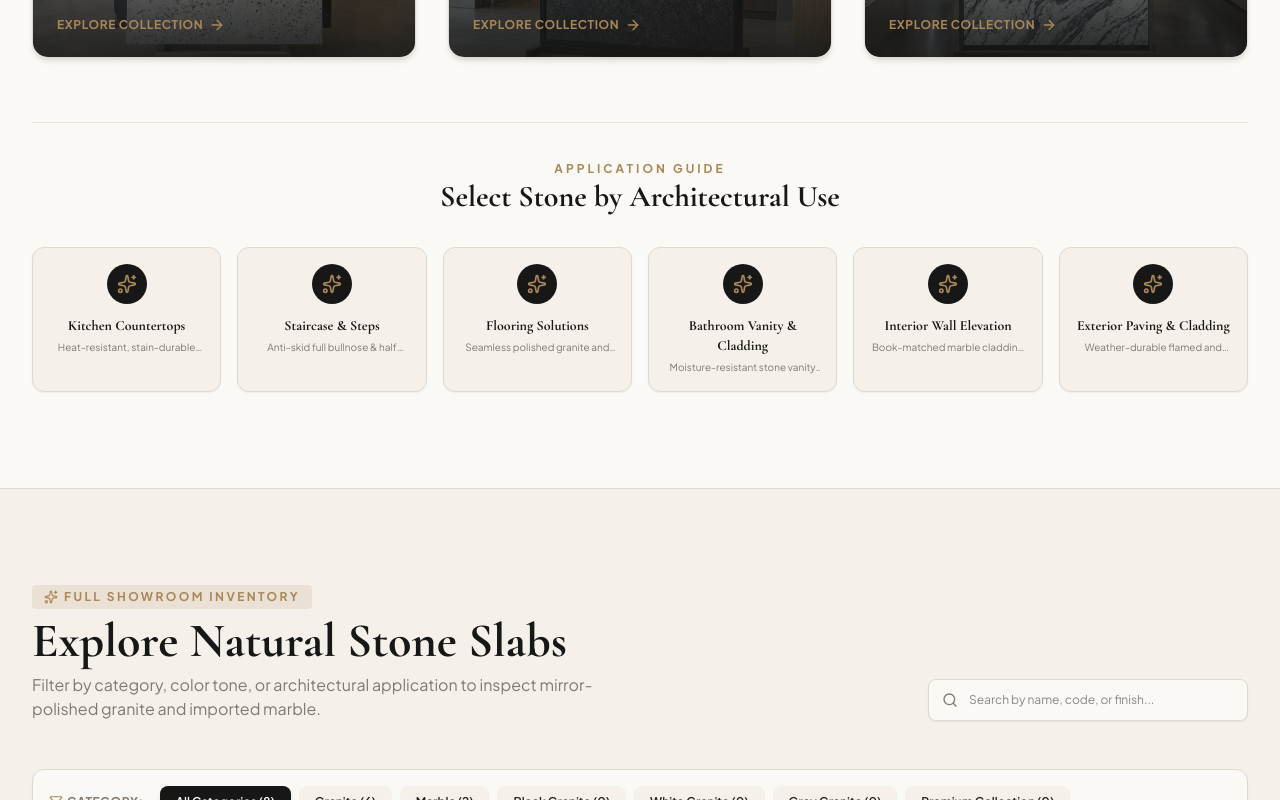
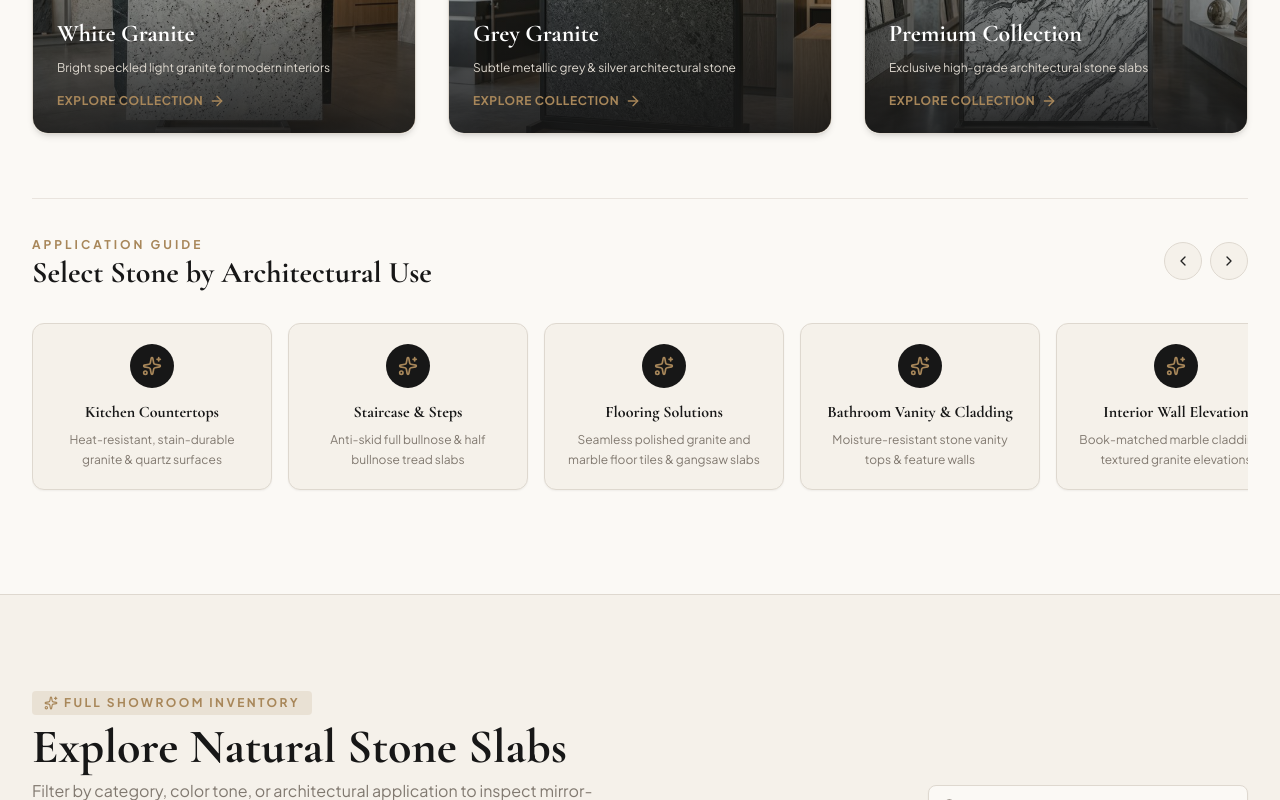
Before and after one commit to NYLEXWEB/Galaxy-Marble, a React (Vite) app: page / in a window 1280 px wide. Shown: the part 1760-2560 px from the top of the page. Built offline with nearby package versions, Linux system fonts and the light colour scheme.

Commit message:
feat: implement Hero, Navbar, and CollectionDiscovery components for the landing page

```diff
--- a/src/components/CollectionDiscovery.jsx
+++ b/src/components/CollectionDiscovery.jsx
@@ -1,8 +1,46 @@
-import React from "react";
-import { ArrowRight, Sparkles } from "lucide-react";
+import React, { useRef, useEffect, useState } from "react";
+import { ArrowRight, Sparkles, ChevronLeft, ChevronRight } from "lucide-react";
 import { COLLECTIONS, APPLICATION_DISCOVERY } from "../data/collections";
 
 export default function CollectionDiscovery({ onSelectCategory, onSelectApplication }) {
+  const scrollRef = useRef(null);
+  const [isPaused, setIsPaused] = useState(false);
+
+  // Auto-scroll loop for Architectural Use cards
+  useEffect(() => {
+    const el = scrollRef.current;
+    if (!el) return;
+
+    let animationFrameId;
+    const scrollSpeed = 0.8; // Smooth px scroll speed per frame
+
+    const step = () => {
+      if (!isPaused && el) {
+        el.scrollLeft += scrollSpeed;
+        // Infinite loop reset when reaching end of scroll
+        if (el.scrollLeft >= el.scrollWidth - el.clientWidth - 2) {
+          el.scrollLeft = 0;
+        }
+      }
+      animationFrameId = requestAnimationFrame(step);
+    };
+
+    animationFrameId = requestAnimationFrame(step);
+    return () => cancelAnimationFrame(animationFrameId);
+  }, [isPaused]);
+
+  const scrollLeft = () => {
+    if (scrollRef.current) {
+      scrollRef.current.scrollBy({ left: -260, behavior: "smooth" });
+    }
+  };
+
+  const scrollRight = () => {
+    if (scrollRef.current) {
+      scrollRef.current.scrollBy({ left: 260, behavior: "smooth" });
+    }
+  };
+
   return (
     <section id="collections" className="py-16 sm:py-24 bg-[#FBF9F5] border-b border-[#DED8CF]">
       <div className="max-w-7xl mx-auto px-4 sm:px-6 lg:px-8 space-y-16">
@@ -68,9 +106,11 @@ export default function CollectionDiscovery({ onSelectCategory, onSelectApplicat
           ))}
         </div>
 
-        {/* Application-based Discovery Section */}
-        <div className="pt-8 border-t border-[#DED8CF]/60 space-y-8">
-          <div className="text-center max-w-xl mx-auto space-y-2">
+        {/* Application-based Discovery Section (Auto-Scrolling & Touch Swipeable Carousel) */}
+        <div className="pt-8 border-t border-[#DED8CF]/60 space-y-6">
+
+          <div className="flex flex-col sm:flex-row items-center justify-between gap-4">
+            <div className="text-center sm:text-left space-y-1">
               <span className="text-xs uppercase tracking-[0.25em] font-bold text-[#A8875A]">
                 Application Guide
               </span>
@@ -79,25 +119,57 @@ export default function CollectionDiscovery({ onSelectCategory, onSelectApplicat
               </h3>
             </div>
 
-          <div className="grid grid-cols-2 sm:grid-cols-3 lg:grid-cols-6 gap-4">
-            {APPLICATION_DISCOVERY.map((app) => (
+            {/* Scroll Navigation Arrows */}
+            <div className="flex items-center gap-2">
+              <button
+                onClick={scrollLeft}
+                className="p-2.5 rounded-full bg-[#F5F1EA] hover:bg-[#171717] hover:text-white border border-[#DED8CF] transition-colors cursor-pointer"
+                title="Scroll Left"
+                aria-label="Scroll left"
+              >
+                <ChevronLeft className="w-4 h-4" />
+              </button>
+              <button
+                onClick={scrollRight}
+                className="p-2.5 rounded-full bg-[#F5F1EA] hover:bg-[#171717] hover:text-white border border-[#DED8CF] transition-colors cursor-pointer"
+                title="Scroll Right"
+                aria-label="Scroll right"
+              >
+                <ChevronRight className="w-4 h-4" />
+              </button>
+            </div>
+          </div>
+
+          {/* Auto-scrolling & Swipeable Horizontal Container */}
           <div
-                key={app.id}
+            ref={scrollRef}
+            onMouseEnter={() => setIsPaused(true)}
+            onMouseLeave={() => setIsPaused(false)}
+            onTouchStart={() => setIsPaused(true)}
+            onTouchEnd={() => setIsPaused(false)}
+            className="flex gap-4 overflow-x-auto scrollbar-none py-2 px-1 scroll-smooth snap-x touch-pan-x"
+            style={{ scrollbarWidth: "none", msOverflowStyle: "none" }}
+          >
+            {/* Repeat cards array to ensure smooth continuous marquee loop */}
+            {[...APPLICATION_DISCOVERY, ...APPLICATION_DISCOVERY].map((app, index) => (
+              <div
+                key={`${app.id}-${index}`}
                 onClick={() => onSelectApplication(app.title)}
-                className="p-4 bg-[#F5F1EA] hover:bg-[#171717] border border-[#DED8CF] hover:border-[#A8875A] rounded-xl text-center transition-all duration-300 transform hover:-translate-y-1 group cursor-pointer shadow-xs hover:shadow-lg"
+                className="flex-none w-52 sm:w-60 p-5 bg-[#F5F1EA] hover:bg-[#171717] border border-[#DED8CF] hover:border-[#A8875A] rounded-xl text-center transition-all duration-300 transform hover:-translate-y-1 group cursor-pointer shadow-xs hover:shadow-lg snap-start"
               >
-                <div className="w-10 h-10 mx-auto rounded-full bg-[#171717] group-hover:bg-[#A8875A] text-white flex items-center justify-center transition-colors mb-3">
+                <div className="w-11 h-11 mx-auto rounded-full bg-[#171717] group-hover:bg-[#A8875A] text-white flex items-center justify-center transition-colors mb-3">
                   <Sparkles className="w-5 h-5 text-[#A8875A] group-hover:text-white" />
                 </div>
-                <h4 className="font-serif text-sm font-bold text-[#171717] group-hover:text-white transition-colors">
+                <h4 className="font-serif text-base font-bold text-[#171717] group-hover:text-white transition-colors">
                   {app.title}
                 </h4>
-                <p className="text-[10px] text-[#817970] group-hover:text-[#DED8CF] mt-1 line-clamp-1">
+                <p className="text-xs text-[#817970] group-hover:text-[#DED8CF] mt-1.5 line-clamp-2 leading-relaxed">
                   {app.description}
                 </p>
               </div>
             ))}
           </div>
+
         </div>
 
       </div>
--- a/src/components/Hero.jsx
+++ b/src/components/Hero.jsx
@@ -14,25 +14,28 @@ export default function Hero() {
   };
 
   return (
-    <section id="hero" className="relative min-h-[560px] lg:min-h-[640px] flex items-center overflow-hidden border-b border-[#DED8CF]/80 bg-[#F5F1EA]">
+    <section id="hero" className="relative min-h-[560px] lg:min-h-[660px] flex items-center overflow-hidden border-b border-[#DED8CF]/80 bg-[#F5F1EA] -mt-20 sm:-mt-24 pt-28 sm:pt-36 lg:pt-40">
 
-      {/* 1. Right-Side Background Image with Subtle Left Edge Blend */}
-      <div className="absolute inset-y-0 right-0 w-full lg:w-7/12 overflow-hidden pointer-events-none">
+      {/* 1. Background Image with Seamless Top Flow & Soft Left Blend */}
+      <div className="absolute inset-0 lg:left-auto lg:right-0 w-full lg:w-7/12 overflow-hidden pointer-events-none">
         <img
           src="/images/granite_kitchen_hero_1787249036600.png"
           alt="Galaxy Granite & Marble Showroom"
-          className="w-full h-full object-cover object-center opacity-95"
+          className="w-full h-full object-cover object-right lg:object-center opacity-85 lg:opacity-95"
         />
-        {/* Subtle, soft edge blending on the left edge so text remains readable without obscuring the image */}
-        <div className="absolute inset-0 bg-gradient-to-l from-transparent via-transparent to-[#F5F1EA]" />
+        {/* Soft edge blending gradient on Desktop (right to left) */}
+        <div className="hidden lg:block absolute inset-0 bg-gradient-to-l from-transparent via-transparent to-[#F5F1EA]" />
+
+        {/* Warm ambient scrim on Mobile so text sits cleanly on top without needing a box card container */}
+        <div className="lg:hidden absolute inset-0 bg-gradient-to-t from-[#F5F1EA] via-[#F5F1EA]/80 to-[#F5F1EA]/60" />
       </div>
 
       {/* 2. Main Content Container */}
-      <div className="max-w-7xl mx-auto px-4 sm:px-6 lg:px-8 relative z-10 w-full py-14 lg:py-24">
+      <div className="max-w-7xl mx-auto px-4 sm:px-6 lg:px-8 relative z-10 w-full py-12 lg:py-24">
         <div className="grid grid-cols-1 lg:grid-cols-12 gap-8 items-center">
 
-          {/* Left Column: Clean Editorial Copy & Actions (7 cols) */}
-          <div className="lg:col-span-7 bg-[#F5F1EA]/90 lg:bg-transparent backdrop-blur-xs lg:backdrop-blur-none p-6 sm:p-8 lg:p-0 rounded-2xl border border-[#DED8CF]/60 lg:border-none shadow-sm lg:shadow-none space-y-6">
+          {/* Left Column: Clean Unboxed Editorial Copy & Actions (7 cols) */}
+          <div className="lg:col-span-7 space-y-6 text-left">
 
             {/* Showroom Location Pill */}
             <div className="inline-flex items-center gap-2 px-3.5 py-1.5 rounded-full bg-[#171717]/5 border border-[#A8875A]/40 text-[11px] font-bold uppercase tracking-[0.2em] text-[#A8875A]">
--- a/src/components/Navbar.jsx
+++ b/src/components/Navbar.jsx
@@ -19,7 +19,7 @@ export default function Navbar({
   ];
 
   return (
-    <header className="sticky top-3 z-40 max-w-7xl mx-auto px-4 sm:px-6 lg:px-8 transition-all">
+    <header className="sticky top-0 z-40 pt-2 sm:pt-3 max-w-7xl mx-auto px-4 sm:px-6 lg:px-8 transition-all">
       <div className="bg-[#F5F1EA]/95 backdrop-blur-md border border-[#DED8CF] shadow-lg rounded-xl px-4 sm:px-6">
         <div className="flex items-center justify-between h-16 sm:h-20">
 
```
Lines whose indentation alone changed are shown as unchanged.
